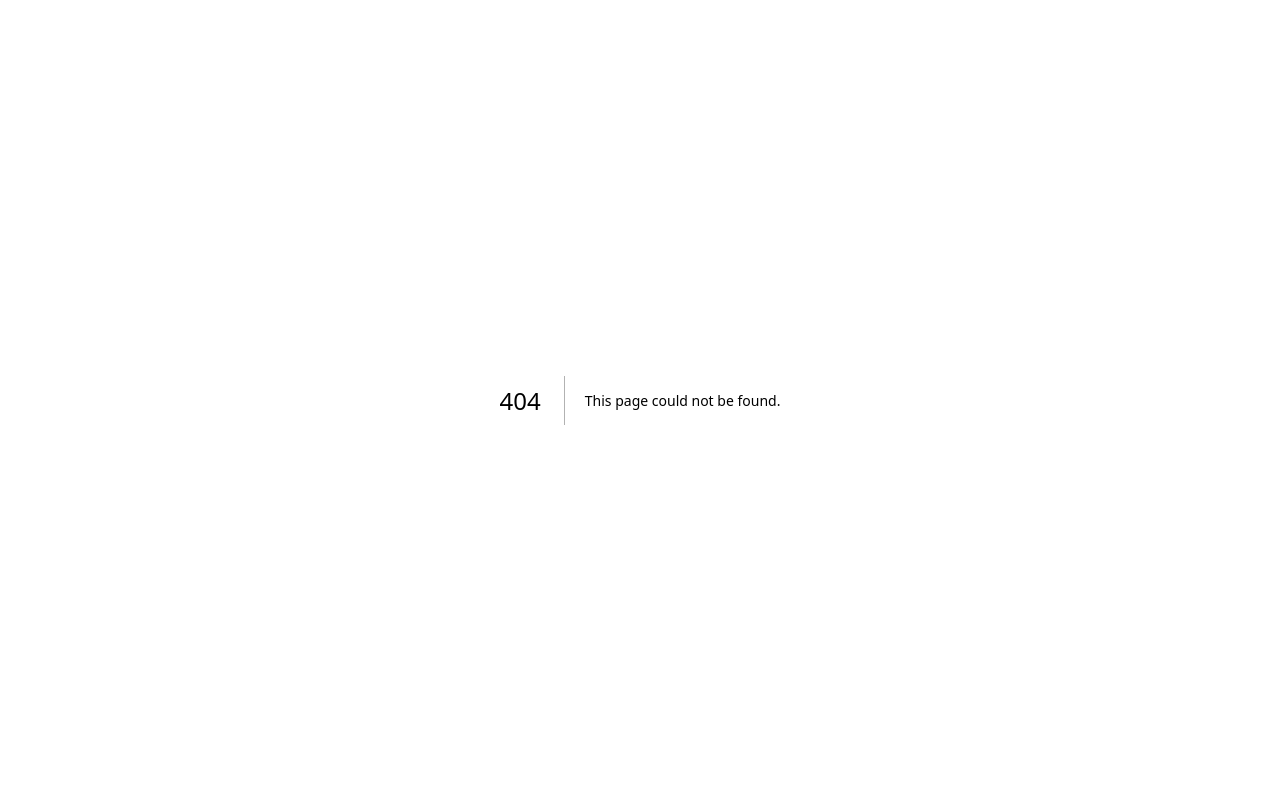
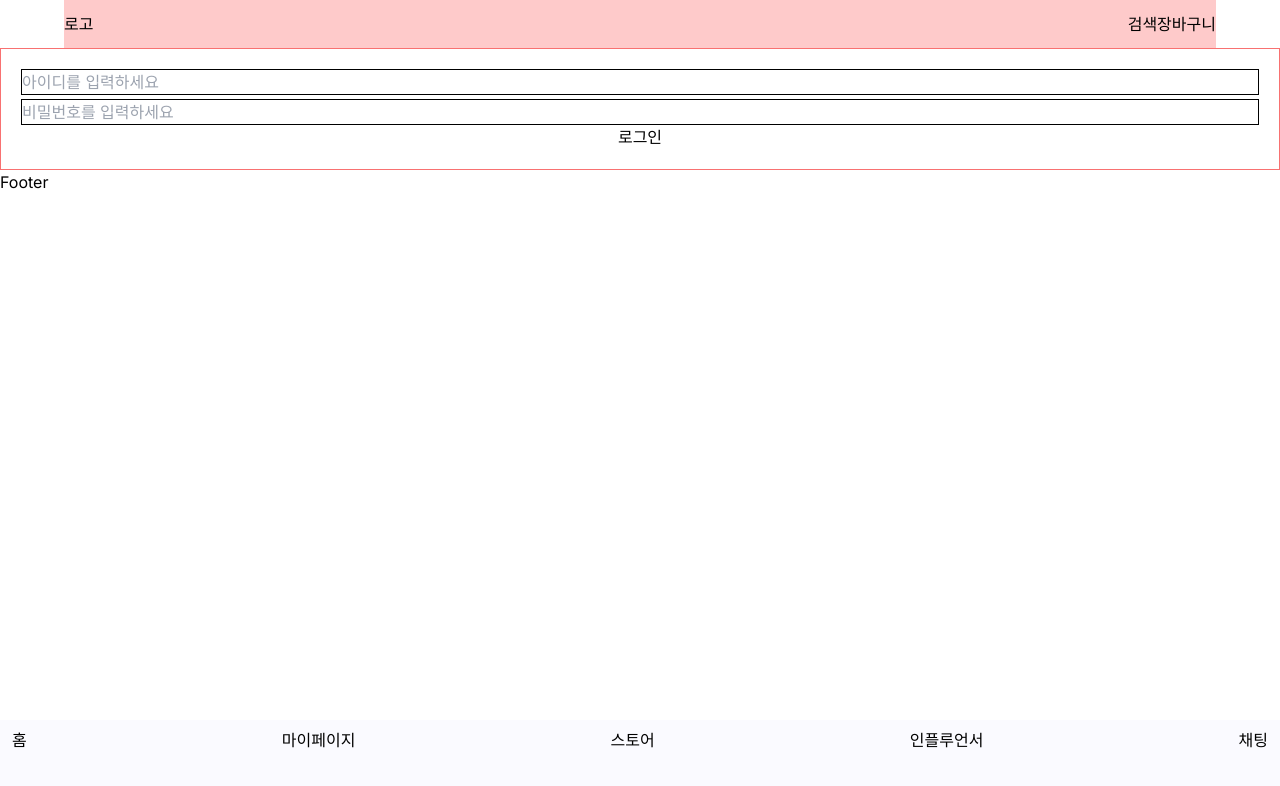
Before and after one commit to ssbmel/UrrProject, a Next.js app: page /login in a window 1280 px wide. Before the commit this address had no page. Shown: the top 786 px of the page. Built offline with nearby package versions, Linux system fonts and the light colour scheme.

Commit message:
update: 기본 회원가입, 로그인 완료

```diff
--- a/src/app/(provider)/(root)/layout.tsx
+++ b/src/app/(provider)/(root)/layout.tsx
@@ -1,6 +1,7 @@
-import Footer from "@/components/common/footer/Footer";
-import Header from "@/components/common/header/Header";
-import React, { PropsWithChildren } from "react";
+import BottomNav from '@/components/common/bottomnav/BottomNav';
+import Footer from '@/components/common/footer/Footer';
+import Header from '@/components/common/header/Header';
+import React, { PropsWithChildren } from 'react';
 
 const Mainlayout = ({ children }: PropsWithChildren) => {
   return (
@@ -9,6 +10,7 @@ const Mainlayout = ({ children }: PropsWithChildren) => {
         <Header />
         <main>{children}</main>
         <Footer />
+        <BottomNav />
       </div>
     </>
   );
--- /dev/null
+++ b/src/app/(provider)/(root)/login/page.tsx
@@ -0,0 +1,11 @@
+import Login from '@/components/login-signup/Login';
+
+const UrrLogin = () => {
+  return (
+    <>
+      <Login />
+    </>
+  );
+};
+
+export default UrrLogin;
--- a/src/app/api/auth/login/route.ts
+++ b/src/app/api/auth/login/route.ts
@@ -0,0 +1,20 @@
+import supabase from '../../../../../supabase/client';
+import { FormState } from '../../../../../types/auth.type';
+
+export async function POST(request: Request) {
+  const { email, password } = (await request.json()) as FormState;
+
+  const { data, error } = await supabase.auth.signInWithPassword({
+    email,
+    password
+  });
+
+  if (error) {
+    console.log('error message:', error.message);
+    return Response.json({ errorMsg: error.message }, { status: 400 });
+  }
+
+  const user = data.user;
+
+  return Response.json({ user }, { status: 200 });
+}
--- a/src/app/api/auth/signup/route.ts
+++ b/src/app/api/auth/signup/route.ts
@@ -6,7 +6,7 @@ export async function POST(request: Request) {
   try {
     const { email, password, nickname } = (await request.json()) as FormState;
 
-    const { error } = await supabase.auth.signUp({
+    const { data: userData, error } = await supabase.auth.signUp({
       email,
       password,
       options: {
@@ -19,6 +19,15 @@ export async function POST(request: Request) {
     if (error) {
       return NextResponse.json({ error: '회원가입 실패', message: error }, { status: 500 });
     }
+
+    const { data, error: insertError } = await supabase
+      .from('users')
+      .insert([{ id: userData?.user?.id, email, nickname }]);
+
+    if (insertError) {
+      return NextResponse.json({ error: '왜 안됨 ㅠ', message: error }, { status: 500 });
+    }
+
     return NextResponse.json({ message: '회원가입 성공' }, { status: 200 });
   } catch (error) {
     console.log(error);
--- /dev/null
+++ b/src/components/common/bottomnav/BottomNav.tsx
@@ -0,0 +1,21 @@
+import Link from 'next/link';
+
+export default function BottomNav() {
+  const liStyle = 'flex items-center';
+
+  return (
+    <>
+      <div className="bg-[#FAFAFF] px-3 h-[80px] w-full fixed bottom-0">
+        <ul className="flex justify-between items-center pt-2">
+          <li className={liStyle}>홈</li>
+          <Link href={'/login'}>
+            <li className={liStyle}>마이페이지</li>
+          </Link>
+          <li className={liStyle}>스토어</li>
+          <li className={liStyle}>인플루언서</li>
+          <li className={liStyle}>채팅</li>
+        </ul>
+      </div>
+    </>
+  );
+}
--- a/src/components/login-signup/Login.tsx
+++ b/src/components/login-signup/Login.tsx
@@ -0,0 +1,46 @@
+'use client';
+import { userLogin } from '@/services/users/users.service';
+import { useRouter } from 'next/navigation';
+import { useRef } from 'react';
+
+export default function Login() {
+  const emailRef = useRef<HTMLInputElement>(null);
+  const passwordRef = useRef<HTMLInputElement>(null);
+  const router = useRouter();
+
+  const onLoginHandler = async (e: React.FormEvent<HTMLFormElement>) => {
+    e.preventDefault();
+    const email = emailRef.current?.value;
+    const password = passwordRef.current?.value;
+
+    if (!email || !password) {
+      alert('이메일과 비밀번호를 입력해주세요.');
+      return;
+    }
+
+    if (email && password) {
+      try {
+        await userLogin({ email, password });
+        router.push('/');
+      } catch (error) {
+        console.log(error);
+      }
+    }
+  };
+  return (
+    <>
+      <div>
+        <form onSubmit={onLoginHandler} className="flex flex-col border border-red-400 p-5">
+          <input type="text" placeholder="아이디를 입력하세요" className="border border-black mb-1" ref={emailRef} />
+          <input
+            type="password"
+            placeholder="비밀번호를 입력하세요"
+            className="border border-black"
+            ref={passwordRef}
+          />
+          <button>로그인</button>
+        </form>
+      </div>
+    </>
+  );
+}
--- a/src/components/login-signup/SignUp.tsx
+++ b/src/components/login-signup/SignUp.tsx
@@ -3,12 +3,14 @@
 import { userSignUp } from '@/services/users/users.service';
 import { useRef } from 'react';
 
-export default function Home() {
+export default function SignUp() {
+  const stInput = 'border border-black';
+
   const emailRef = useRef<HTMLInputElement>(null);
   const passwordRef = useRef<HTMLInputElement>(null);
   const nicknameRef = useRef<HTMLInputElement>(null);
 
-  const onSubmitHandler = async (e: React.FormEvent<HTMLFormElement>) => {
+  const onSignUpHandler = async (e: React.FormEvent<HTMLFormElement>) => {
     e.preventDefault();
     const email = emailRef.current?.value;
     const password = passwordRef.current?.value;
@@ -30,27 +32,27 @@ export default function Home() {
 
   return (
     <>
-      <form onSubmit={onSubmitHandler} className="flex flex-col gap-1 w-[300px] border border-red-400 p-5">
+      <form onSubmit={onSignUpHandler} className="flex flex-col gap-1 border border-red-400 p-5">
         <input
           type="text"
           placeholder="이메일을 입력하세요
       "
           ref={emailRef}
-          className="border border-black"
+          className={stInput}
         />
         <input
           type="password"
           placeholder="비밀번호를 입력하세요
       "
           ref={passwordRef}
-          className="border border-black"
+          className={stInput}
         />
         <input
           type="text"
           placeholder="닉네임을 입력하세요
       "
           ref={nicknameRef}
-          className="border border-black"
+          className={stInput}
         />
         <button>회원가입</button>
       </form>
--- a/src/services/users/users.service.ts
+++ b/src/services/users/users.service.ts
@@ -20,9 +20,31 @@ export const userSignUp = async ({
       console.error('Server response error:', errorData);
       throw new Error(`HTTP error! status: ${response.status}`);
     }
-    console.log(response);
     return await response.json();
   } catch (error) {
     console.log(error);
   }
 };
+
+export const userLogin = async ({ email, password }: { email: string; password: string }) => {
+  try {
+    const response = await fetch('/api/auth/login', {
+      method: 'POST',
+      headers: {
+        'Content-Type': 'application/json'
+      },
+      body: JSON.stringify({ email, password })
+    });
+
+    const data = await response.json();
+
+    console.log(data);
+    if (!data.errorMsg) {
+      alert('로그인 성공!');
+    } else {
+      alert(`로그인 에러: ${data.errorMsg}`);
+    }
+  } catch (error) {
+    console.log(error);
+  }
+};
```
